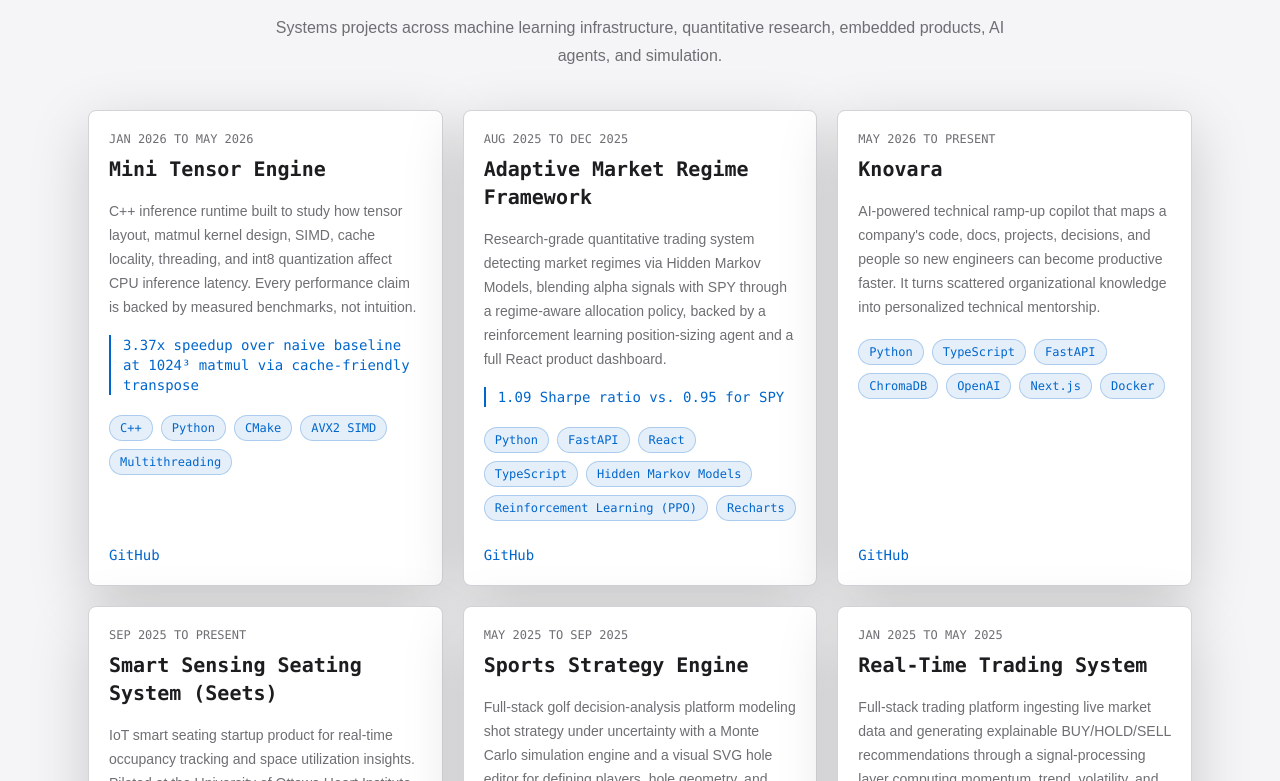
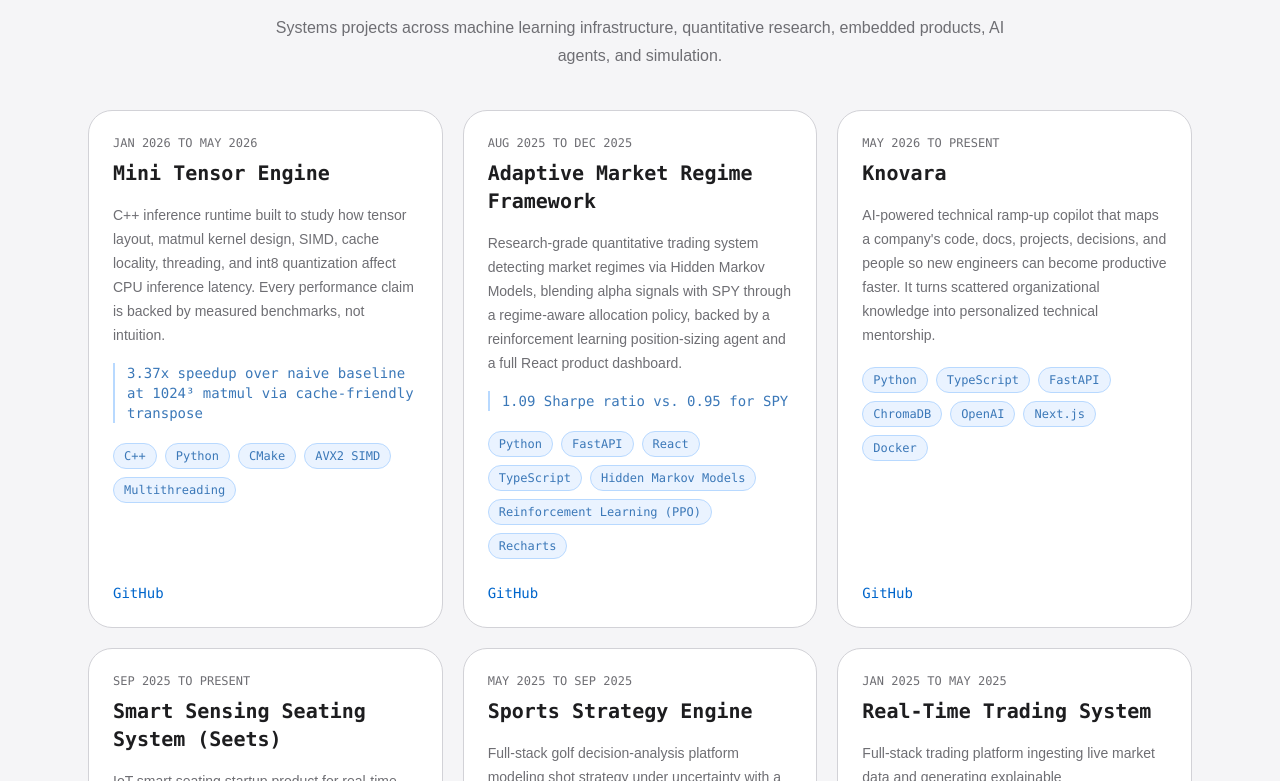
Before and after one commit to Zachary-Levesque/Portfolio, a Next.js app: page /projects in a window 1280 px wide. Shown: the part 679-1460 px from the top of the page. Built offline with nearby package versions, Linux system fonts and the light colour scheme.

Commit message:
Update project-card.tsx

```diff
--- a/components/project-card.tsx
+++ b/components/project-card.tsx
@@ -9,7 +9,7 @@ export function ProjectCard({ project, featured = false }: ProjectCardProps) {
   const topMetric = project.metrics[0];
 
   return (
-    <article className="flex h-full flex-col rounded-lg border border-border bg-surface p-5 shadow-[0_18px_60px_rgba(0,0,0,0.18)] transition-colors hover:border-accent-hover/70">
+    <article className="flex h-full flex-col rounded-3xl border border-border bg-surface p-6 transition-colors hover:border-accent-border">
       <div className="mb-4 flex items-start justify-between gap-4">
         <div>
           <p className="font-mono text-xs uppercase text-muted">
@@ -32,7 +32,7 @@ export function ProjectCard({ project, featured = false }: ProjectCardProps) {
       </p>
 
       {topMetric ? (
-        <p className="mt-4 border-l-2 border-accent pl-3 font-mono text-sm text-accent">
+        <p className="mt-4 border-l-2 border-accent-border pl-3 font-mono text-sm text-accent-muted">
           {topMetric}
         </p>
       ) : null}
@@ -41,7 +41,7 @@ export function ProjectCard({ project, featured = false }: ProjectCardProps) {
         {project.techStack.map((tech) => (
           <span
             key={tech}
-            className="rounded-full border border-accent/25 bg-accent/10 px-2.5 py-1 font-mono text-xs text-accent"
+            className="rounded-full border border-accent-border bg-accent-soft px-2.5 py-1 font-mono text-xs text-accent-muted"
           >
             {tech}
           </span>
```
